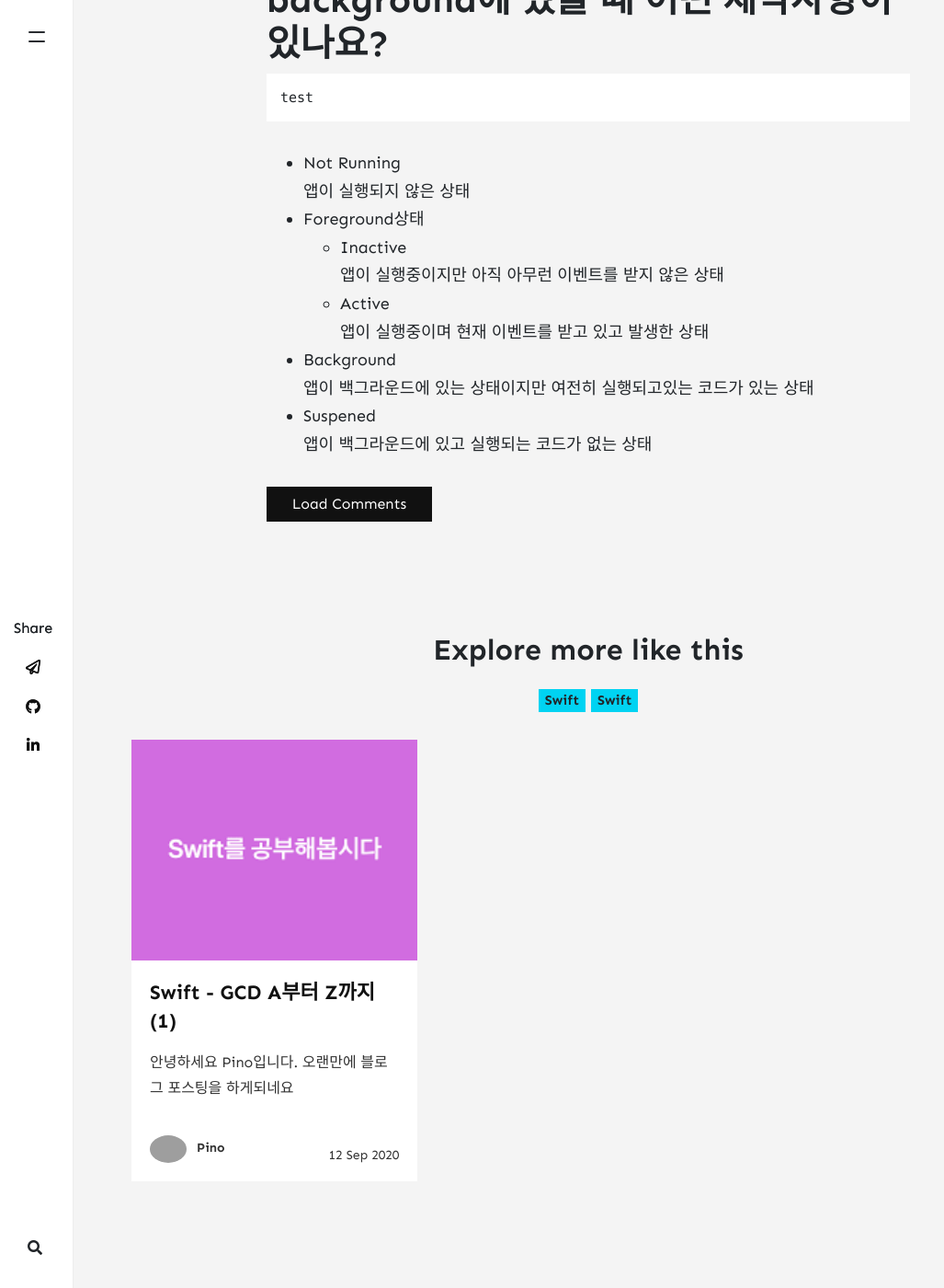
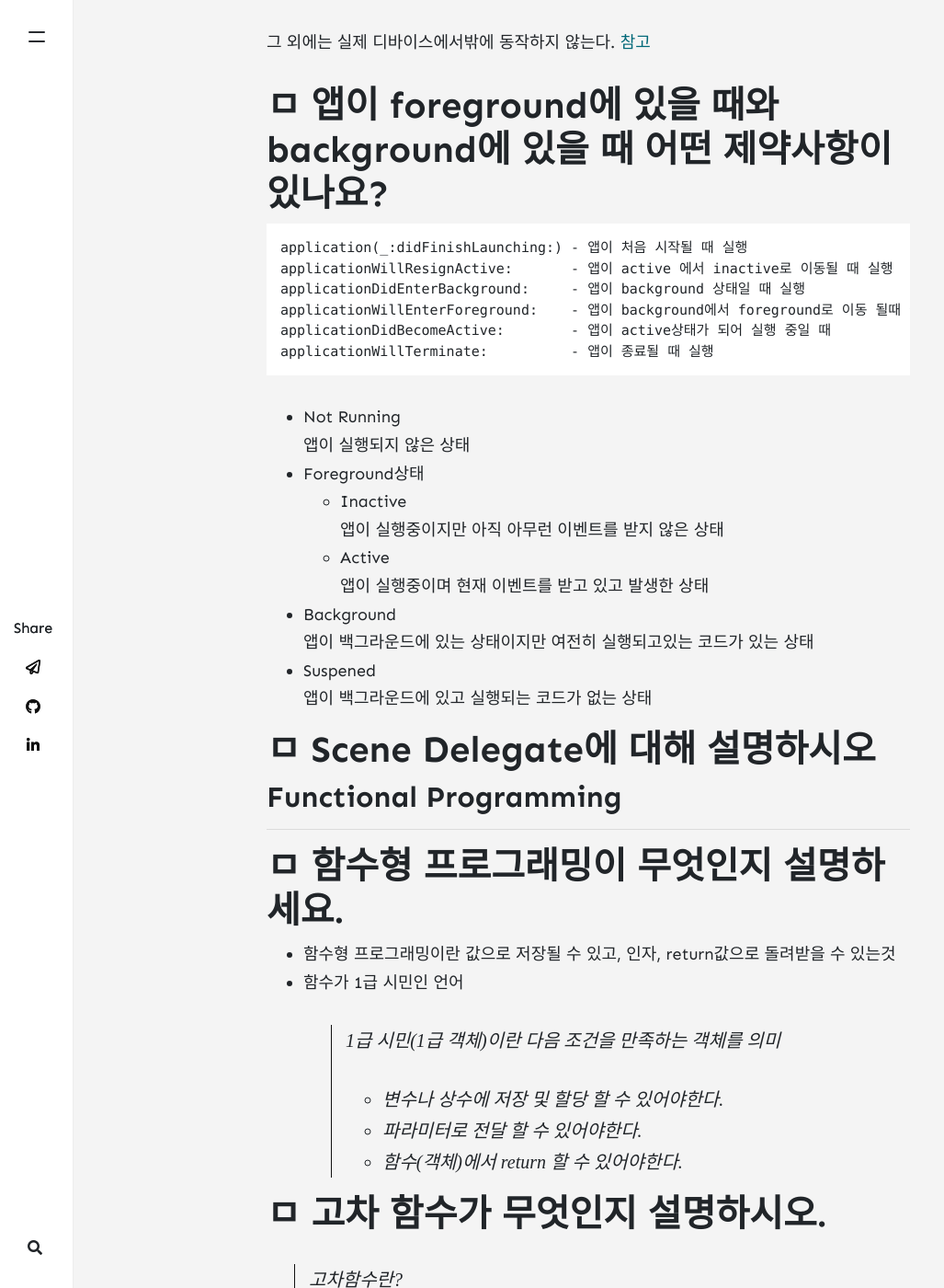
Before and after one commit to 92pino/92pino.github.io, a Jekyll site: the page built from _posts/swift/2020-10-11-Swift_Interview_Question.md, in a window 1280 px wide and 1400 px high, scrolled down 1968 px. Shown: the whole window at 92% size, without its empty margins (0-1027 px from the left). Built offline with Jekyll 4.4.1, drawn with Linux system fonts in a browser that asks for light colours; nearby versions of some CDN libraries; comment, search, counter and statistics services are not loaded; some of the changed text lies outside the part shown; grey boxes are pictures that could not be loaded.

Commit message:
Blog Functional Programming

````diff
--- a/_posts/swift/2020-10-11-Swift_Interview_Question.md
+++ b/_posts/swift/2020-10-11-Swift_Interview_Question.md
@@ -15,9 +15,16 @@
 
 # 목차
 <h1><a href="#iOS">iOS</a></h1>
+
 - [Bounds와 Frame의 차이점](#BoundsFrame)
 - [실제 디바이스가 없을 경우 개발 환경에서 할 수 있는 것과 없는 것을 설명하시오.](#realDevice)
 - [앱이 foreground에 있을 때와 background에 있을 때 어떤 제약사항이 있나요?](#AppLifeCycle)
+- [Scene Delegate에 대해 설명하시오](#SceneDelegate)
+
+<h1><a href="#FP">Functional Programming</a></h1>
+
+- [함수형 프로그래밍이 무엇인지 설명하시오.](#FunctionalProgramming)
+- [고차 함수가 무엇인지 설명하시오.](#HighOrderFunction)
 
 <h2 id="iOS">iOS</h2>
 ---
@@ -39,9 +46,14 @@
 그 외에는 실제 디바이스에서밖에 동작하지 않는다.
 [참고](https://browserstack.com/test-on-ios-simulator)
 
-<h1 id="AppLifeCycle">앱이 foreground에 있을 때와 background에 있을 때 어떤 제약사항이 있나요?</h1>
+<h1 id="AppLifeCycle">ㅁ 앱이 foreground에 있을 때와 background에 있을 때 어떤 제약사항이 있나요?</h1>
 ```swift
-test
+application(_:didFinishLaunching:) - 앱이 처음 시작될 때 실행
+applicationWillResignActive:       - 앱이 active 에서 inactive로 이동될 때 실행
+applicationDidEnterBackground:     - 앱이 background 상태일 때 실행
+applicationWillEnterForeground:    - 앱이 background에서 foreground로 이동 될때 실행 (아직 foreground에서 실행중이진 않음)
+applicationDidBecomeActive:        - 앱이 active상태가 되어 실행 중일 때
+applicationWillTerminate:          - 앱이 종료될 때 실행
 ```
 - Not Running
   앱이 실행되지 않은 상태
@@ -54,3 +66,70 @@
   앱이 백그라운드에 있는 상태이지만 여전히 실행되고있는 코드가 있는 상태
 - Suspened
   앱이 백그라운드에 있고 실행되는 코드가 없는 상태
+
+<h1 id="SceneDelegate">ㅁ Scene Delegate에 대해 설명하시오</h1>
+
+<h2 id="FP">Functional Programming</h2>
+---
+
+<h1 id="FunctionalProgramming">ㅁ 함수형 프로그래밍이 무엇인지 설명하세요.</h1>
+
+-  함수형 프로그래밍이란 값으로 저장될 수 있고, 인자, return값으로 돌려받을 수 있는것
+- 함수가 1급 시민인 언어
+  > 1급 시민(1급 객체)이란 다음 조건을 만족하는 객체를 의미
+  > - 변수나 상수에 저장 및 할당 할 수 있어야한다.
+  > - 파라미터로 전달 할 수 있어야한다.
+  > - 함수(객체)에서 return 할 수 있어야한다.
+
+<h1 id="HighOrderFunction">ㅁ 고차 함수가 무엇인지 설명하시오.</h1>
+
+> 고차함수란?
+  함수의 인자로 함수를 취하거나 결과를 함수로 반환하는 함수
+  대표적으로 map, filter, reduce가 있다.
+
+## map
+기존 데이터를 변형하여 새로운 컬렉션을 생성하는 함수
+
+```swift
+let names = ["Chirs", "Pino", "Alex"]
+let nameArr = names.map { $0 + "'s name" }
+print(nameArr)
+```
+
+## filter
+기존 데이터 값을 필터링하여 추출하는 함수
+
+```swift
+let num = [1, 2, 3, 4, 5, 6]
+let oddNum = num.filter { $0 % 2 != 0 }
+print(odd)  // [1, 3, 5]
+```
+
+## reduce
+컨테이너 내부 컨텐츠를 하나로 통합하는 함수
+
+```swift
+let someNum: [Int] = [2, 8, 15]
+
+let sum: Int = someNUm.reduce(0, {
+  (first: Int, second: Int) -> Int in
+  return first + second
+})
+```
+
+## compactMap
+1차원 배열에서 nil을 제거하고 옵셔널 바인딩을 하고싶을 때 사용하는 함수
+
+```swift
+let num: [Int] = [1, nil, 2, nil, 3]
+let result: [Int] = num.compactMap { $0 }
+```
+
+## flatMap
+2차원 배열을 1차원 배열로 flat하게 만들어주는 함수
+
+```swift
+let num: [[Int?]] = [[1, 2, 3], [4, 5, 6], [nil, 7, 8]]
+let result = num.flatMap { $0 }.compactMap { $0 }
+print(result) // [1, 2, 3, 4, 5, 6, 7, 8]
+```
````
